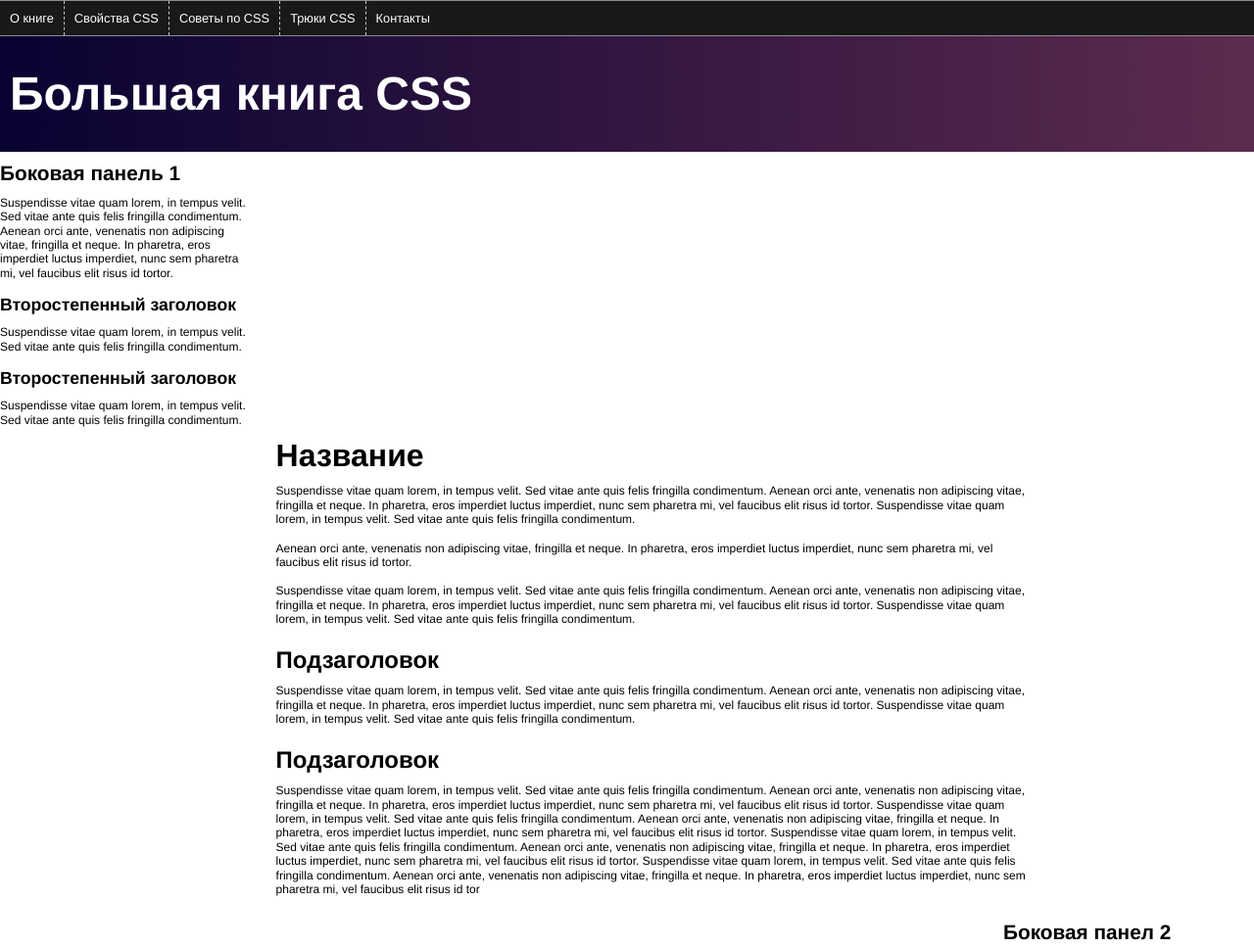
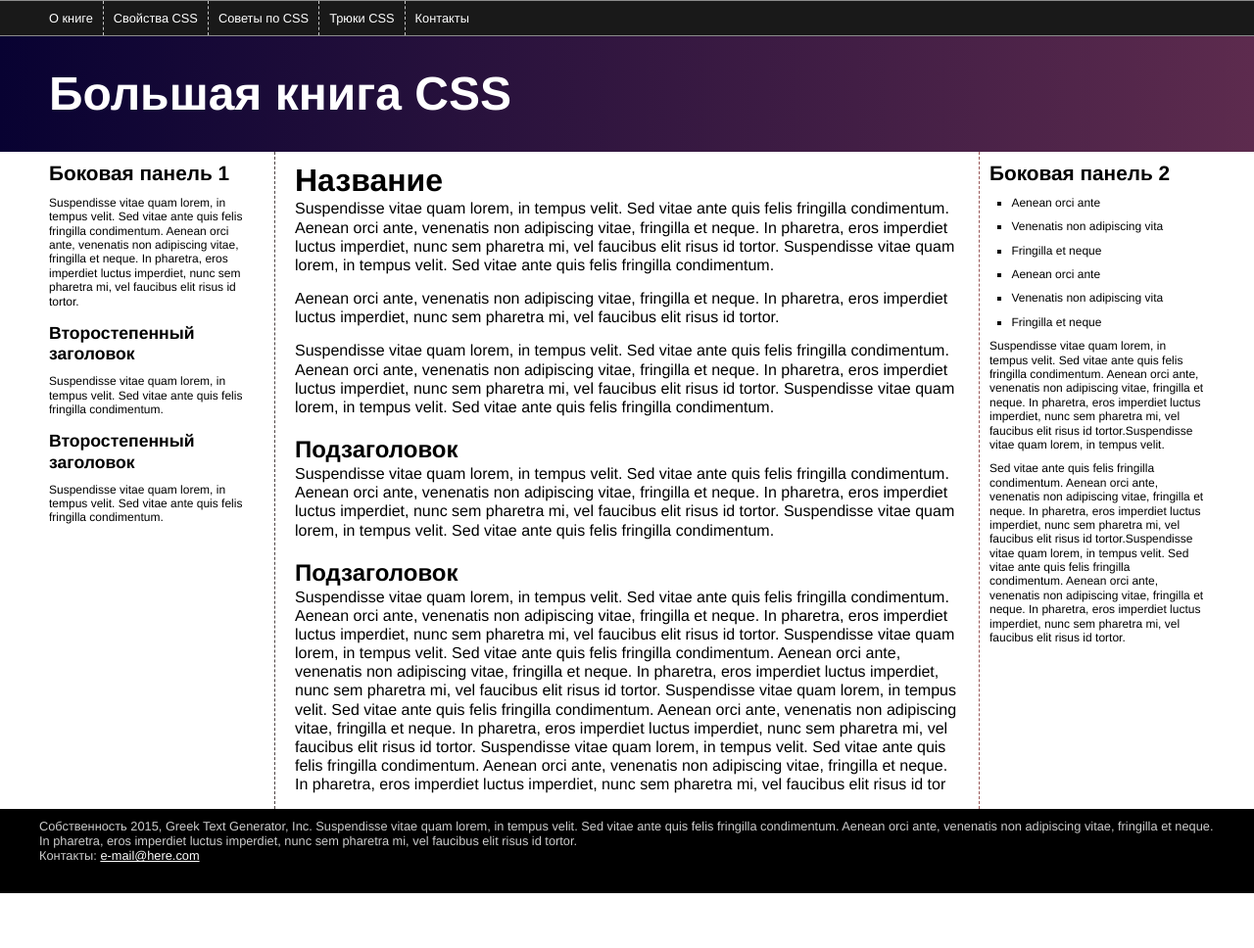
Before and after one commit to bekntemirova/13chapter--lessons20, a plain HTML site: page 13/index.html in a window 1280 px wide. Shown: the top 968 px of the page at 98% size. After the commit the page ends 912 px from the top, so only its background shows below. Drawn offline with Linux system fonts and the light colour scheme.

Commit message:
закончиль 13главу

```diff
--- a/13/index.html
+++ b/13/index.html
@@ -7,6 +7,7 @@
   </head>
 
   <body>
+    <div class="pageWrapper">
       <header>
         <nav class="clear">
           <ul>
@@ -19,82 +20,87 @@
         </nav>
         <h1>Большая книга CSS</h1>
       </header>
+      <div class="contentWrapper">
         <!-- первая боковая панель -->
         <aside class="sidebar1">
           <h2>Боковая панель 1</h2>
+          <div class="innerColumn">
             <p>
-        Suspendisse vitae quam lorem, in tempus velit. Sed vitae ante quis felis
-        fringilla condimentum. Aenean orci ante, venenatis non adipiscing vitae,
-        fringilla et neque. In pharetra, eros imperdiet luctus imperdiet, nunc
-        sem pharetra mi, vel faucibus elit risus id tortor.
+              Suspendisse vitae quam lorem, in tempus velit. Sed vitae ante quis
+              felis fringilla condimentum. Aenean orci ante, venenatis non
+              adipiscing vitae, fringilla et neque. In pharetra, eros imperdiet
+              luctus imperdiet, nunc sem pharetra mi, vel faucibus elit risus id
+              tortor.
             </p>
             <h3>Второстепенный заголовок</h3>
             <p>
-        Suspendisse vitae quam lorem, in tempus velit. Sed vitae ante quis felis
-        fringilla condimentum.
+              Suspendisse vitae quam lorem, in tempus velit. Sed vitae ante quis
+              felis fringilla condimentum.
             </p>
             <h3>Второстепенный заголовок</h3>
             <p>
-        Suspendisse vitae quam lorem, in tempus velit. Sed vitae ante quis felis
-        fringilla condimentum.
+              Suspendisse vitae quam lorem, in tempus velit. Sed vitae ante quis
+              felis fringilla condimentum.
             </p>
+          </div>
         </aside>
         <!-- основной контент -->
-    <aside class="main">
+        <article class="main">
           <h2>Название</h2>
           <p>
-        Suspendisse vitae quam lorem, in tempus velit. Sed vitae ante quis felis
-        fringilla condimentum. Aenean orci ante, venenatis non adipiscing vitae,
-        fringilla et neque. In pharetra, eros imperdiet luctus imperdiet, nunc
-        sem pharetra mi, vel faucibus elit risus id tortor. Suspendisse vitae
-        quam lorem, in tempus velit. Sed vitae ante quis felis fringilla
-        condimentum.
+            Suspendisse vitae quam lorem, in tempus velit. Sed vitae ante quis
+            felis fringilla condimentum. Aenean orci ante, venenatis non
+            adipiscing vitae, fringilla et neque. In pharetra, eros imperdiet
+            luctus imperdiet, nunc sem pharetra mi, vel faucibus elit risus id
+            tortor. Suspendisse vitae quam lorem, in tempus velit. Sed vitae
+            ante quis felis fringilla condimentum.
           </p>
           <p>
-        Aenean orci ante, venenatis non adipiscing vitae, fringilla et neque. In
-        pharetra, eros imperdiet luctus imperdiet, nunc sem pharetra mi, vel
-        faucibus elit risus id tortor.
+            Aenean orci ante, venenatis non adipiscing vitae, fringilla et
+            neque. In pharetra, eros imperdiet luctus imperdiet, nunc sem
+            pharetra mi, vel faucibus elit risus id tortor.
           </p>
           <p>
-        Suspendisse vitae quam lorem, in tempus velit. Sed vitae ante quis felis
-        fringilla condimentum. Aenean orci ante, venenatis non adipiscing vitae,
-        fringilla et neque. In pharetra, eros imperdiet luctus imperdiet, nunc
-        sem pharetra mi, vel faucibus elit risus id tortor. Suspendisse vitae
-        quam lorem, in tempus velit. Sed vitae ante quis felis fringilla
-        condimentum.
+            Suspendisse vitae quam lorem, in tempus velit. Sed vitae ante quis
+            felis fringilla condimentum. Aenean orci ante, venenatis non
+            adipiscing vitae, fringilla et neque. In pharetra, eros imperdiet
+            luctus imperdiet, nunc sem pharetra mi, vel faucibus elit risus id
+            tortor. Suspendisse vitae quam lorem, in tempus velit. Sed vitae
+            ante quis felis fringilla condimentum.
           </p>
           <h3>Подзаголовок</h3>
           <p>
-        Suspendisse vitae quam lorem, in tempus velit. Sed vitae ante quis felis
-        fringilla condimentum. Aenean orci ante, venenatis non adipiscing vitae,
-        fringilla et neque. In pharetra, eros imperdiet luctus imperdiet, nunc
-        sem pharetra mi, vel faucibus elit risus id tortor. Suspendisse vitae
-        quam lorem, in tempus velit. Sed vitae ante quis felis fringilla
-        condimentum.
+            Suspendisse vitae quam lorem, in tempus velit. Sed vitae ante quis
+            felis fringilla condimentum. Aenean orci ante, venenatis non
+            adipiscing vitae, fringilla et neque. In pharetra, eros imperdiet
+            luctus imperdiet, nunc sem pharetra mi, vel faucibus elit risus id
+            tortor. Suspendisse vitae quam lorem, in tempus velit. Sed vitae
+            ante quis felis fringilla condimentum.
           </p>
           <h3>Подзаголовок</h3>
           <p>
-        Suspendisse vitae quam lorem, in tempus velit. Sed vitae ante quis felis
-        fringilla condimentum. Aenean orci ante, venenatis non adipiscing vitae,
-        fringilla et neque. In pharetra, eros imperdiet luctus imperdiet, nunc
-        sem pharetra mi, vel faucibus elit risus id tortor. Suspendisse vitae
-        quam lorem, in tempus velit. Sed vitae ante quis felis fringilla
-        condimentum. Aenean orci ante, venenatis non adipiscing vitae, fringilla
-        et neque. In pharetra, eros imperdiet luctus imperdiet, nunc sem
-        pharetra mi, vel faucibus elit risus id tortor. Suspendisse vitae quam
-        lorem, in tempus velit. Sed vitae ante quis felis fringilla condimentum.
-        Aenean orci ante, venenatis non adipiscing vitae, fringilla et neque. In
-        pharetra, eros imperdiet luctus imperdiet, nunc sem pharetra mi, vel
-        faucibus elit risus id tortor. Suspendisse vitae quam lorem, in tempus
-        velit. Sed vitae ante quis felis fringilla condimentum. Aenean orci
-        ante, venenatis non adipiscing vitae, fringilla et neque. In pharetra,
-        eros imperdiet luctus imperdiet, nunc sem pharetra mi, vel faucibus elit
-        risus id tor
+            Suspendisse vitae quam lorem, in tempus velit. Sed vitae ante quis
+            felis fringilla condimentum. Aenean orci ante, venenatis non
+            adipiscing vitae, fringilla et neque. In pharetra, eros imperdiet
+            luctus imperdiet, nunc sem pharetra mi, vel faucibus elit risus id
+            tortor. Suspendisse vitae quam lorem, in tempus velit. Sed vitae
+            ante quis felis fringilla condimentum. Aenean orci ante, venenatis
+            non adipiscing vitae, fringilla et neque. In pharetra, eros
+            imperdiet luctus imperdiet, nunc sem pharetra mi, vel faucibus elit
+            risus id tortor. Suspendisse vitae quam lorem, in tempus velit. Sed
+            vitae ante quis felis fringilla condimentum. Aenean orci ante,
+            venenatis non adipiscing vitae, fringilla et neque. In pharetra,
+            eros imperdiet luctus imperdiet, nunc sem pharetra mi, vel faucibus
+            elit risus id tortor. Suspendisse vitae quam lorem, in tempus velit.
+            Sed vitae ante quis felis fringilla condimentum. Aenean orci ante,
+            venenatis non adipiscing vitae, fringilla et neque. In pharetra,
+            eros imperdiet luctus imperdiet, nunc sem pharetra mi, vel faucibus
+            elit risus id tor
           </p>
-    </aside>
+        </article>
         <!-- вторая боковая панель -->
         <aside class="sidebar2">
-      <h2>Боковая панел 2</h2>
+          <h2>Боковая панель 2</h2>
           <ul>
             <li>Aenean orci ante</li>
             <li>Venenatis non adipiscing vita</li>
@@ -104,32 +110,34 @@
             <li>Fringilla et neque</li>
           </ul>
           <p>
-        Suspendisse vitae quam lorem, in tempus velit. Sed vitae ante quis felis
-        fringilla condimentum. Aenean orci ante, venenatis non adipiscing vitae,
-        fringilla et neque. In pharetra, eros imperdiet luctus imperdiet, nunc
-        sem pharetra mi, vel faucibus elit risus id tortor.Suspendisse vitae
-        quam lorem, in tempus velit.
+            Suspendisse vitae quam lorem, in tempus velit. Sed vitae ante quis
+            felis fringilla condimentum. Aenean orci ante, venenatis non
+            adipiscing vitae, fringilla et neque. In pharetra, eros imperdiet
+            luctus imperdiet, nunc sem pharetra mi, vel faucibus elit risus id
+            tortor.Suspendisse vitae quam lorem, in tempus velit.
           </p>
           <p>
             Sed vitae ante quis felis fringilla condimentum. Aenean orci ante,
-        venenatis non adipiscing vitae, fringilla et neque. In pharetra, eros
-        imperdiet luctus imperdiet, nunc sem pharetra mi, vel faucibus elit
-        risus id tortor.Suspendisse vitae quam lorem, in tempus velit. Sed vitae
-        ante quis felis fringilla condimentum. Aenean orci ante, venenatis non
-        adipiscing vitae, fringilla et neque. In pharetra, eros imperdiet luctus
-        imperdiet, nunc sem pharetra mi, vel faucibus elit risus id tortor.
+            venenatis non adipiscing vitae, fringilla et neque. In pharetra,
+            eros imperdiet luctus imperdiet, nunc sem pharetra mi, vel faucibus
+            elit risus id tortor.Suspendisse vitae quam lorem, in tempus velit.
+            Sed vitae ante quis felis fringilla condimentum. Aenean orci ante,
+            venenatis non adipiscing vitae, fringilla et neque. In pharetra,
+            eros imperdiet luctus imperdiet, nunc sem pharetra mi, vel faucibus
+            elit risus id tortor.
           </p>
         </aside>
-
+      </div>
       <footer>
         <p>
           Собственность 2015, Greek Text Generator, Inc. Suspendisse vitae quam
-        lorem, in tempus velit. Sed vitae ante quis felis fringilla condimentum.
-        Aenean orci ante, venenatis non adipiscing vitae, fringilla et neque. In
-        pharetra, eros imperdiet luctus imperdiet, nunc sem pharetra mi, vel
-        faucibus elit risus id tortor.
+          lorem, in tempus velit. Sed vitae ante quis felis fringilla
+          condimentum. Aenean orci ante, venenatis non adipiscing vitae,
+          fringilla et neque. In pharetra, eros imperdiet luctus imperdiet, nunc
+          sem pharetra mi, vel faucibus elit risus id tortor.
         </p>
         <p>Контакты: <a href="mailto:nobody@nowhere.com">e-mail@here.com</a></p>
       </footer>
+    </div>
   </body>
 </html>
--- a/13/styles.css
+++ b/13/styles.css
@@ -1,4 +1,8 @@
 /* сброс стилей браузера */
+* {
+  box-sizing: border-box;
+}
+
 html,
 body,
 div,
@@ -221,18 +225,30 @@ footer a {
 .sidebar1 {
   float: left;
   width: 20%;
+  padding: 0 20px 0 10px;
 }
+
 .main {
-  margin-left: 22%;
+  float: left;
+  width: 60%;
+  padding: 0 20px 0 20px;
+  border-left: dashed 1px rgb(78, 68, 68);
+  border-right: dashed 1px rgb(153, 88, 88);
 }
+
 .sidebar2 {
   float: right;
   width: 20%;
+  padding: 0 10px 0 10px;
 }
-.main {
-  float: left;
-  width: 60%;
-}
+
 footer {
   clear: both;
 }
+nav ul,
+header h1,
+footer p,
+.contentWrapper {
+  max-width: 1200px;
+  margin: 0 auto;
+}
--- a/13_finished/styles.css
+++ /dev/null
@@ -1,162 +0,0 @@
-/* сброс стилей браузера */
-* {
-  box-sizing: border-box;
-}
-
-
-html, body, div, span, object, iframe, h1, h2, h3, h4, h5, h6, p, blockquote, pre, a, abbr, acronym, address, big, cite, code, del, dfn, em, img, ins, kbd, q, s, samp,small, strike, strong, sub, sup, tt, var, b, u, i, center, dl, dt, dd, ol, ul, li, fieldset, form, label, legend,
-table, caption, tbody, tfoot, thead, tr, th, td, article, aside, canvas, details, embed,
-figure, figcaption, footer, header, hgroup, menu, nav, output, ruby, section, summary,
-time, mark, audio, video {
-	margin: 0;
-	padding: 0;
-	border: 0;
-	font-size: 100%;
-	vertical-align: baseline;
-}
-article, aside, details, figcaption, figure, footer, header, hgroup, menu, nav, section {
-	display: block;
-}
-body {
-	line-height: 1.2;
-}
-ol {
-	padding-left: 1.4em;
-	list-style: decimal;
-}
-ul {
-	padding-left: 1.4em;
-	list-style: square;
-}
-table {
-	border-collapse: collapse;
-	border-spacing: 0;
-}
-/* конец кода сброса стилей браузера */
-
-.clear:after {
-  content: " ";
-  display: table;
-  clear: both;
-}
-
-.clear {
-	zoom: 1;
-}
-
-body {
-	font-family: 'Helvetica Neue', Helvetica, Arial, sans-serif;
-}
-
-
-header {
-	background-color:rgb(93,43,78);
-	background-image: -webkit-linear-gradient(right, rgb(93,43,78), rgb(8,2,50));
-	padding-bottom: 30px;
-}
-
-header h1 {
-	font-size: 3em;
-	color: white;
-	font-weight: bold;
-	padding-top: 30px;
-	clear: both;
-	padding-left: 10px;
-}
-
-nav {
-	background-color: rgb(25,25,25);
-	border: 1px solid rgba(255,255,255,.5);
-	border-left: none;
-	border-right: none;
-}
-nav ul {
-	padding: 0;
-	margin: 0;
-}
-nav li {
-	float: left;
-	padding: 0;
-	margin: 0;
-	list-style: none;
-}
-nav a {
-	float: left;
-	font-size: .8em;
-	color: white;
-	font-weight: normal;
-	text-decoration: none;
-	padding: 10px;
-	border-right: 1px dashed rgba(255,255,255,.75);
-	-webkit-transition: all .5s;
-	-moz-transition: all .5s;
-	-o-transition: all .5s;
-	transition: all .5s;
-}
-nav li:last-of-type a {
-	border-right: none;
-}
-nav a:hover {
-	background-color: rgb(93,43,78);
-}
-aside h2 {
-	font-size: 1.3em;
-	margin-top: 10px;
-}
-aside h3 {
-	font-size: 1.1em;
-	margin-top: 15px;
-}
-aside p, aside li {
-	font-size: .75em;
-	margin-top: 10px;
-}
-.main h2 {
-	font-size: 2em;
-	margin-top: 10px;
-}
-.main h3 {
-	font-size: 1.5em;
-	margin-top: 20px;
-}
-.main p {
-	margin-bottom: 15px;
-}
-footer {
-	margin-top: 15px;
-	font-size: .8em;
-	padding: 10px 10px 30px 10px;
-	background-color: black;
-	color: rgb(204,204,204);
-}
-footer a {
-	color: white;
-}
-/* стили из практикума главы 13  */
-.sidebar1 {
-  float: left;
-  width: 20%;
-  padding: 0 20px 0 10px;
-}
-
-.main {
-  float: left;
-  width: 60%;
-  padding: 0 20px 0 20px;
-  border-left: dashed 1px rgb(153,153,153);
-  border-right: dashed 1px rgb(153,153,153);
-}
-
-.sidebar2 {
-  float: right;
-  width: 20%;
-  padding: 0 10px 0 10px;
-}
-
-footer {
-  clear: both;
-}
-nav ul, header h1, footer p, .contentWrapper {
-  max-width: 1200px;
-  margin: 0 auto;
-}
```
Also changed, not shown: 13_finished/index.html (deleted, +0 -66 lines), 13_finished/main.txt (deleted). Lines whose indentation alone changed are shown as unchanged.
